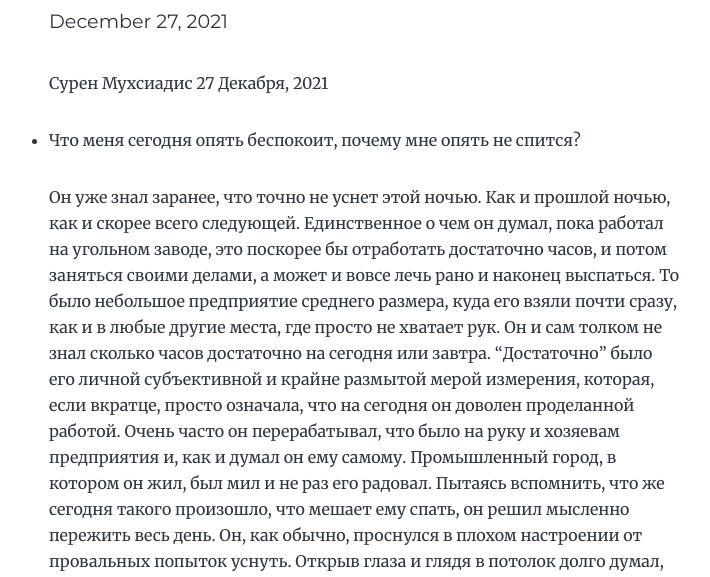
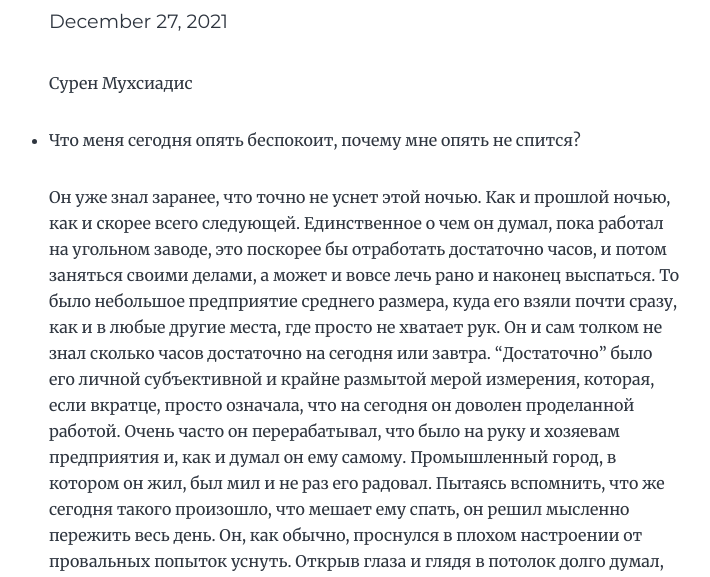
Before and after one commit to QTtrash/af-blog, a Gatsby site: page /Tonight-i-cry/ in a window 1280 px wide. Shown: the part 214-791 px from the top of the page, without its empty margins (275-985 px from the left). Built offline with nearby package versions, Linux system fonts and the light colour scheme; Gatsby itself is replaced by a stand-in of ours.

Commit message:
minor fix

```diff
--- a/content/blog/Tonight-i-cry/index.md
+++ b/content/blog/Tonight-i-cry/index.md
@@ -5,7 +5,7 @@ description: "Канун нового года с семьей"
 ---
 
 
-Сурен Мухсиадис 27 Декабря, 2021
+Сурен Мухсиадис
 
 * Что меня сегодня опять беспокоит, почему мне опять не спится?
 
```
